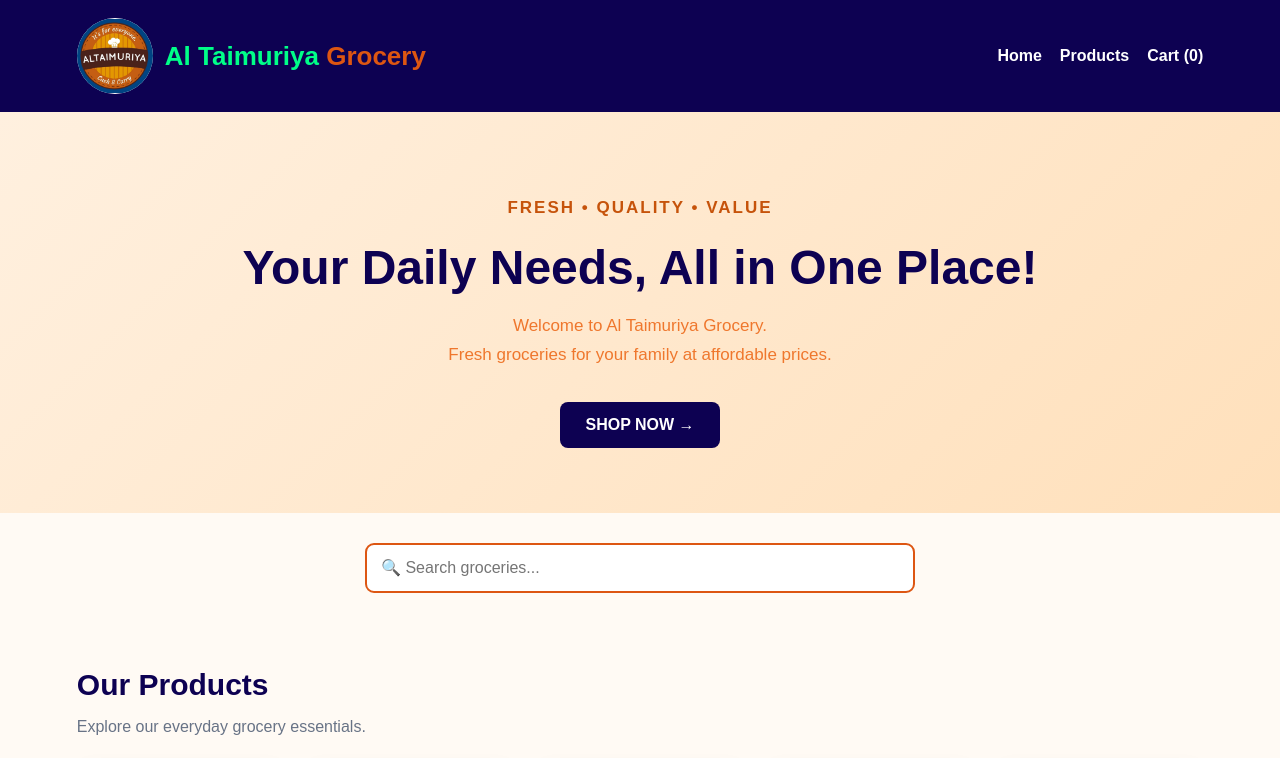
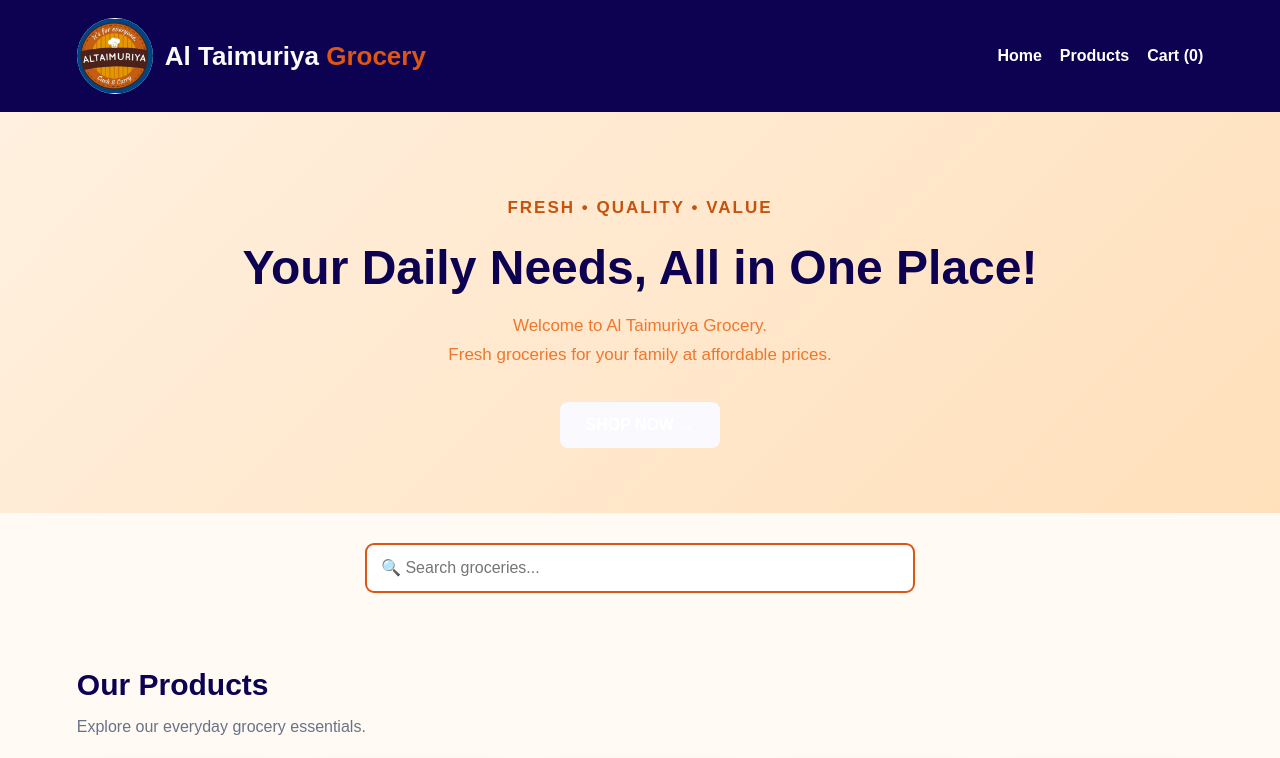
Before and after one commit to essenzaapk-droid/taimuriya-grocery, a plain HTML site: page index.html in a window 1280 px wide. In both pictures the pointer is over the link "SHOP NOW →". Shown: the top 758 px of the page. Drawn offline with Linux system fonts and the light colour scheme.

Commit message:
Update index.html

```diff
--- a/index.html
+++ b/index.html
@@ -31,7 +31,7 @@
 
     header {
       background: var(--blue);
-      color: rgb(0, 255, 136);
+      color: rgb(250, 251, 251);
       padding: 18px 6%;
       display: flex;
       justify-content: space-between;
@@ -129,7 +129,7 @@
     }
 
     .shop-button:hover {
-      background: var(--blue);
+      background: var(--white);
       color: white;
     }
 
```
